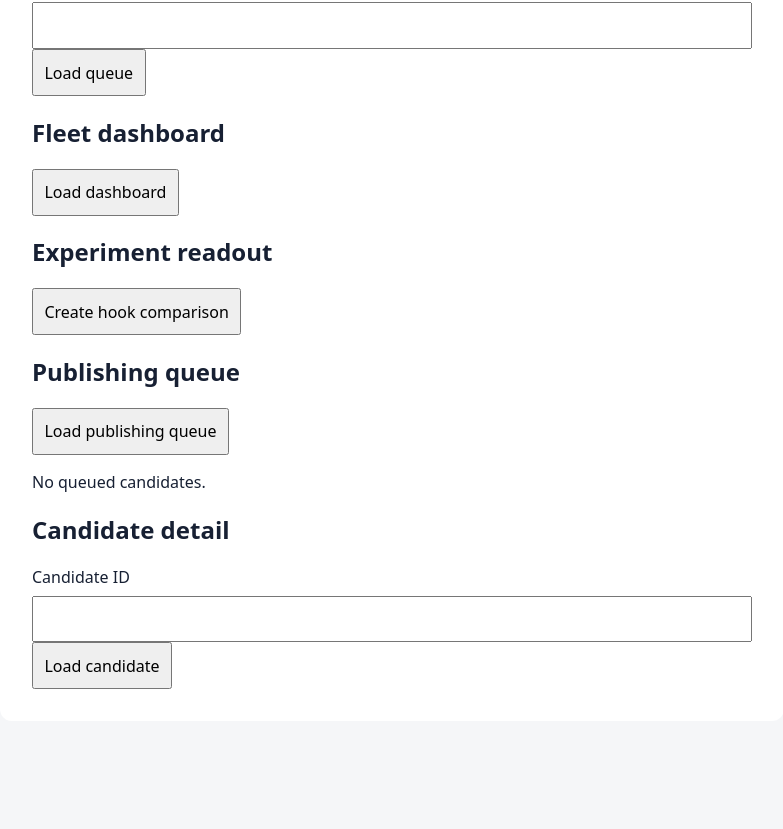
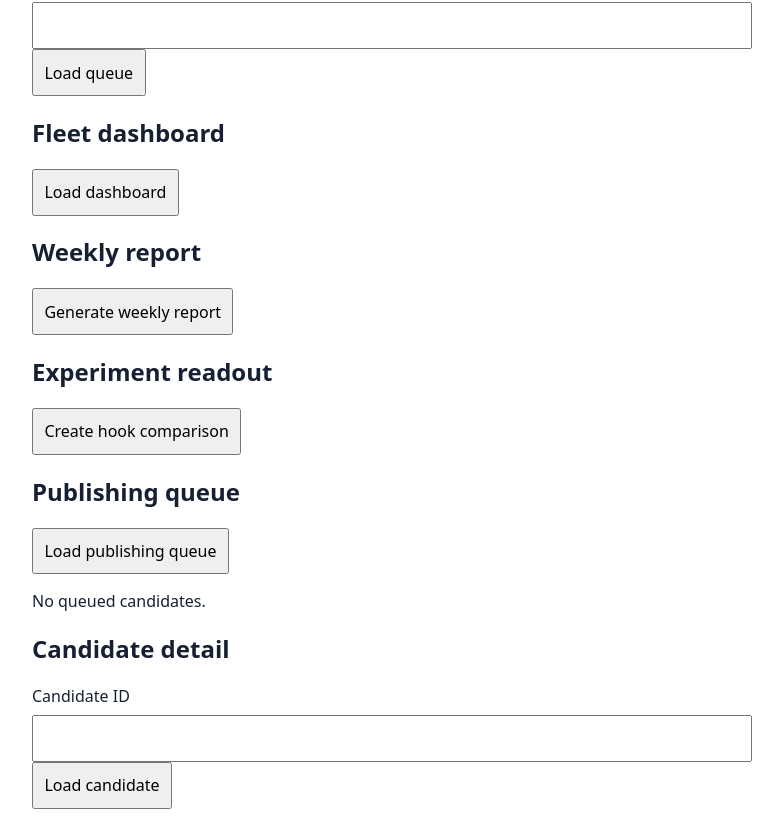
Before and after one commit to Sebochan69/ClipOps, a React (Vite) app in the folder frontend/: page / in a window 1280 px wide. Shown: the part 1092-1921 px from the top of the page, without its empty margins (248-1031 px from the left). Before the commit the page ends 1861 px from the top, so only its background shows below. Built offline with nearby package versions, Linux system fonts and the light colour scheme.

Commit message:
feat: add weekly report UI

```diff
--- a/frontend/src/main.tsx
+++ b/frontend/src/main.tsx
@@ -8,6 +8,7 @@ type Asset = { id: string; asset_type: string; content: string };
 type QueueCandidate = { candidate_id: string; transcript_excerpt: string; status: string; scores: { overall_score: number } | null };
 type PublishingItem = { queue_item_id: string; status: string; scheduled_for: string; account: string; platform: string; candidate_excerpt: string };
 type Dashboard = { simulated: boolean; approval_rate: number; queue_status: number; accounts: { account: string; published_clips: number; median_engagement_rate: number; health_score: number }[] };
+type WeeklyReport = { week_range: string; summary: string; fleet_snapshot: Record<string, unknown>; top_clips: Record<string, unknown>[]; underperforming_clips: Record<string, unknown>[]; experiment_readout: Record<string, unknown>; workflow_metrics: Record<string, unknown>; next_experiment: Record<string, unknown>; content_backlog_suggestions: string[]; caveats: string[]; simulated: boolean };
 type Candidate = {
   candidate_id: string;
   start_seconds: number;
@@ -36,6 +37,7 @@ function App() {
   const [publishingQueue, setPublishingQueue] = useState<PublishingItem[]>([]);
   const [dashboard, setDashboard] = useState<Dashboard | null>(null);
   const [experiment, setExperiment] = useState<{ name: string; variant_a: string; variant_b: string; confidence_note: string | null } | null>(null);
+  const [weeklyReport, setWeeklyReport] = useState<WeeklyReport | null>(null);
 
   async function loadFile(event: ChangeEvent<HTMLInputElement>) {
     const file = event.target.files?.[0];
@@ -76,6 +78,12 @@ function App() {
     const response = await fetch(`http://127.0.0.1:8000/transcripts/${transcriptId}/segments`);
     if (!response.ok) return setMessage("Could not load transcript segments.");
     setSegments((await response.json()) as NonNullable<typeof segments>);
+  }
+
+  async function loadWeeklyReport() {
+    const response = await fetch("http://127.0.0.1:8000/weekly-reports", { method: "POST", headers: { "Content-Type": "application/json" }, body: "{}" });
+    if (!response.ok) return setMessage("Could not create weekly report.");
+    setWeeklyReport((await response.json()) as WeeklyReport);
   }
 
   async function createExperiment() {
@@ -142,6 +150,7 @@ function App() {
     {segments?.map((segment) => <article key={segment.id}><strong>{segment.start_seconds}s–{segment.end_seconds}s</strong><p>{segment.text}</p></article>)}
     <section><h2>Review queue</h2><label>Workflow run ID<input value={workflowRunId} onChange={(event) => setWorkflowRunId(event.target.value)} /></label><label>Status filter<select value={queueStatus} onChange={(event) => setQueueStatus(event.target.value)}><option value="">All</option><option>NEEDS_REVIEW</option><option>APPROVED</option><option>REJECTED</option><option>EDITING</option></select></label><label>Rejection reason<input value={rejectionReason} onChange={(event) => setRejectionReason(event.target.value)} /></label><button onClick={loadQueue}>Load queue</button>{queue.map((item) => <article key={item.candidate_id}><strong>{item.status} · {item.scores?.overall_score ?? "Unscored"}</strong><p>{item.transcript_excerpt}</p><button onClick={() => reviewCandidate(item.candidate_id, "SUBMIT_FOR_REVIEW")}>Submit</button><button onClick={() => reviewCandidate(item.candidate_id, "APPROVE")}>Approve</button><button onClick={() => reviewCandidate(item.candidate_id, "REJECT")}>Reject</button><button onClick={() => reviewCandidate(item.candidate_id, "EDIT")}>Edit</button></article>)}</section>
     <section><h2>Fleet dashboard</h2><button onClick={loadDashboard}>Load dashboard</button>{dashboard && <><p className="warning">Simulated performance data</p><p>Approval rate: {Math.round(dashboard.approval_rate * 100)}% · Queue: {dashboard.queue_status}</p>{dashboard.accounts.map((account) => <article key={account.account}><strong>{account.account}</strong><p>Health: {account.health_score} · Published: {account.published_clips} · Median engagement: {account.median_engagement_rate}</p></article>)}</>}</section>
+    <section><h2>Weekly report</h2><button onClick={loadWeeklyReport}>Generate weekly report</button>{weeklyReport && <article><p className="warning">Simulated, directional data only.</p><h3>{weeklyReport.week_range}</h3><p>{weeklyReport.summary}</p><h4>Fleet snapshot</h4><pre>{JSON.stringify(weeklyReport.fleet_snapshot, null, 2)}</pre><h4>Top clips</h4><pre>{JSON.stringify(weeklyReport.top_clips, null, 2)}</pre><h4>Underperforming clips</h4><pre>{JSON.stringify(weeklyReport.underperforming_clips, null, 2)}</pre><h4>Experiment readout</h4><pre>{JSON.stringify(weeklyReport.experiment_readout, null, 2)}</pre><h4>Workflow metrics</h4><pre>{JSON.stringify(weeklyReport.workflow_metrics, null, 2)}</pre><h4>Next experiment</h4><pre>{JSON.stringify(weeklyReport.next_experiment, null, 2)}</pre><h4>Backlog suggestions</h4><ul>{weeklyReport.content_backlog_suggestions.map((item) => <li key={item}>{item}</li>)}</ul><h4>Caveats</h4><ul>{weeklyReport.caveats.map((item) => <li key={item}>{item}</li>)}</ul></article>}</section>
     <section><h2>Experiment readout</h2><button onClick={createExperiment}>Create hook comparison</button>{experiment && <article><strong>{experiment.name}</strong><p>{experiment.variant_a} vs {experiment.variant_b}</p><p className="warning">{experiment.confidence_note}</p></article>}</section>
     <section><h2>Publishing queue</h2><button onClick={loadPublishingQueue}>Load publishing queue</button>{publishingQueue.length === 0 && <p>No queued candidates.</p>}{publishingQueue.map((item) => <article key={item.queue_item_id}><strong>{item.account} · {item.platform}</strong><p>{item.scheduled_for} · {item.status}</p><p>{item.candidate_excerpt}</p></article>)}</section>
     <section><h2>Candidate detail</h2><label>Candidate ID<input value={candidateId} onChange={(event) => setCandidateId(event.target.value)} /></label><button onClick={loadCandidate}>Load candidate</button></section>
```
Also changed, not shown: 1 other file (tests, documents, lock files or other folders).
